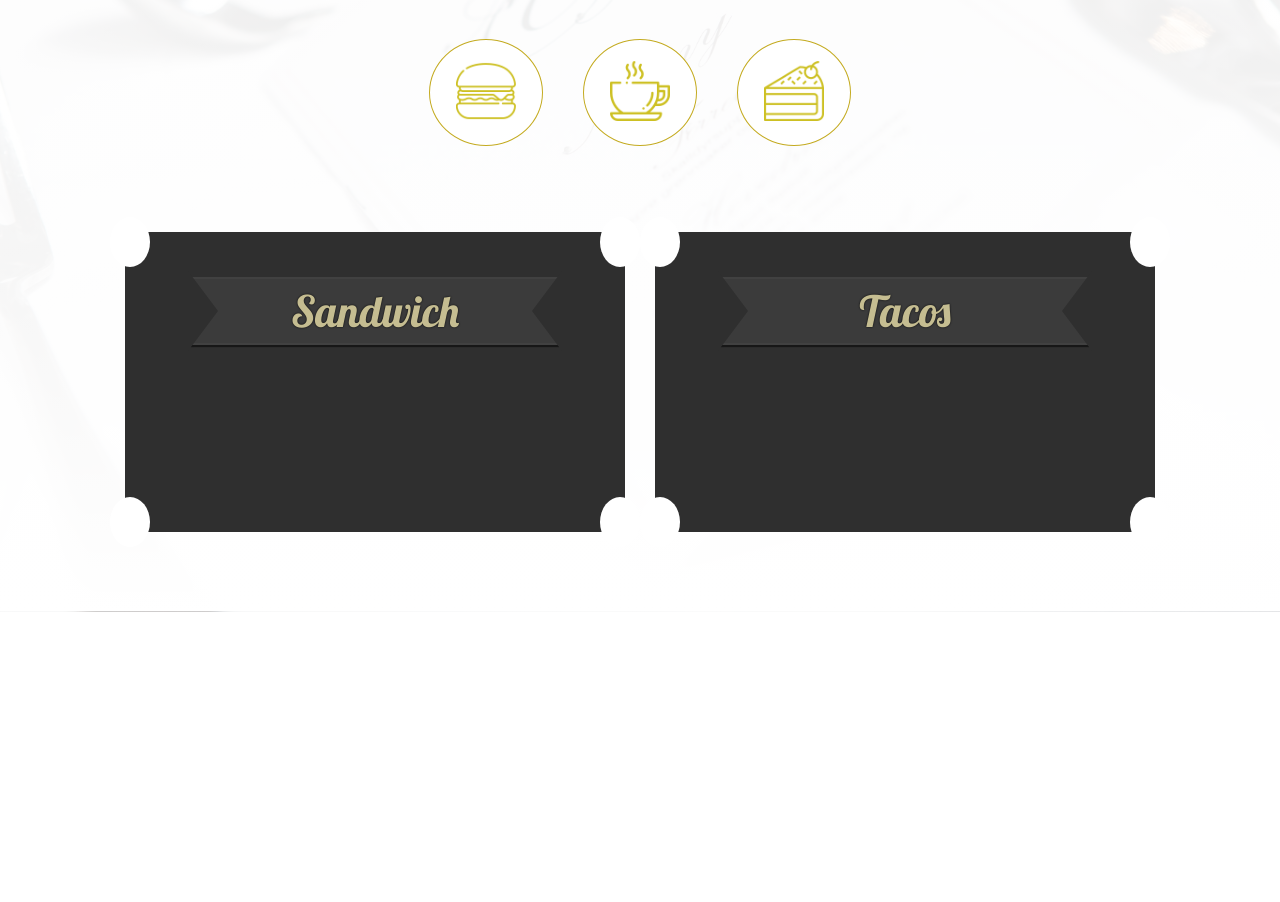
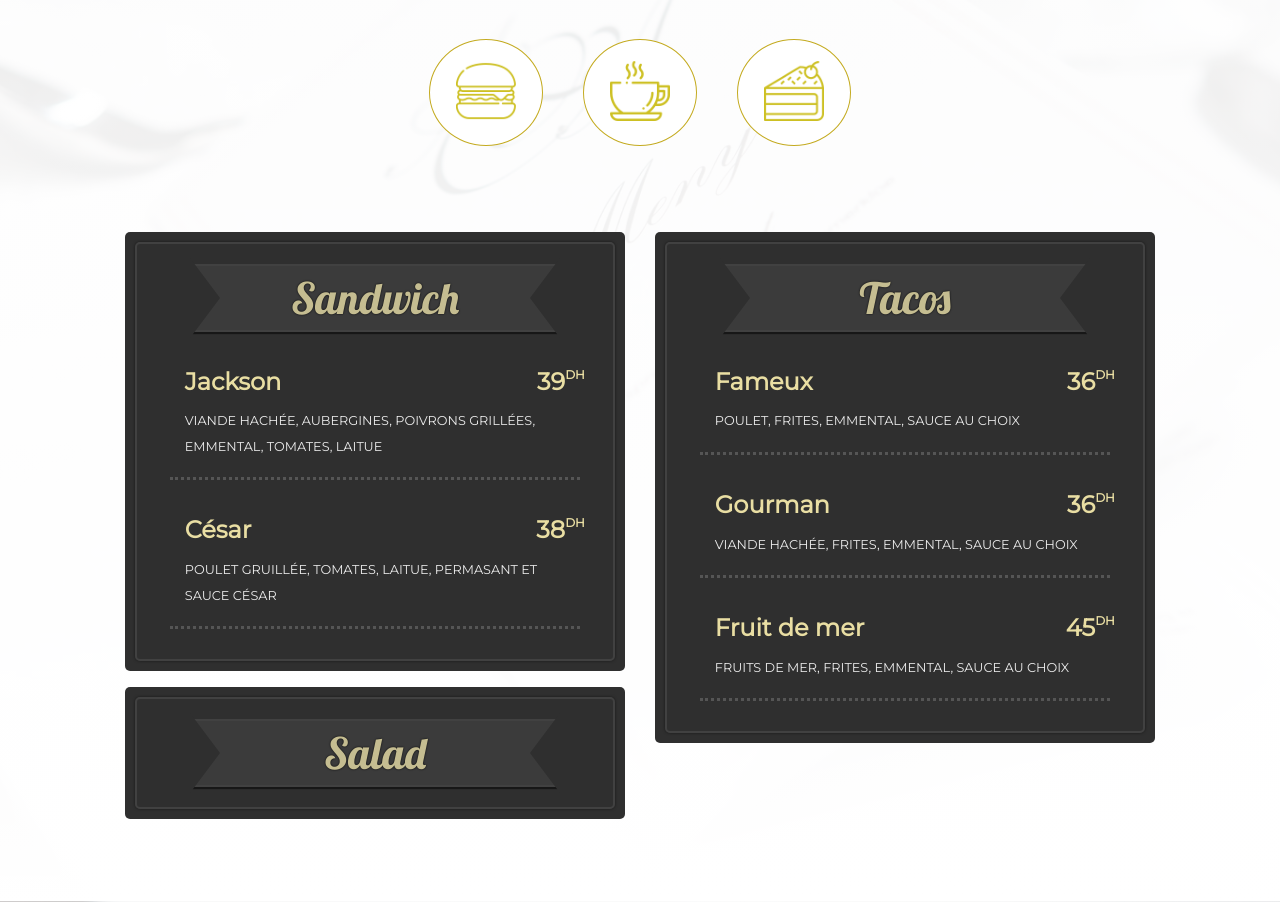
Before and after one commit to Hamza-khabiri/restaurant-redo, a website: page index.html in a window 1280 px wide. Shown: the part 2013-2915 px from the top of the page. Before the commit the page ends 2625 px from the top, so only its background shows below. Drawn offline with nearby package versions, Linux system fonts and the light colour scheme; files whose address does not match are found by name; a web font is replaced by a local one.

Commit message:
added final design to menu content

```diff
--- a/index.html
+++ b/index.html
@@ -161,8 +161,8 @@
     <div id="the-menu" class="the-menu">
         <h2>MENU</h2>
         <div class="menu-decoration"> <img src="assets/fork.png" alt=""></div>
-        <p>From baked goods made daily to sandwiches made by hand to thoughtfully prepared take away meals our goal is simple,
-            satisfying food.
+        <p class="menu-headline">From baked goods made daily to sandwiches made by hand to thoughtfully prepared take away
+            meals our goal is simple, satisfying food.
         </p>
         <div class="menu-icons">
             <ul>
@@ -172,25 +172,61 @@
             </ul>
         </div>
         <div class="menu-list-container">
+            <!--using nested divs is necessary to resize them with JS to create the masonry structure-->
             <div class="menu-list-item">
                 <div class="menu-list-content">
-                    <div class="rup"></div>
-                    <div class="lup"></div>
-                    <div class="rdown"></div>
-                    <div class="ldown"></div>
                     <div class="menu-inner-content">
                         <h2>Sandwich</h2>
+                        <div class="menu-item">
+                            <div class="text">
+                                <p>Jackson</p>
+                                <p>39</p>
+                            </div>
+                            <p class="description">Viande hachée, Aubergines, Poivrons grillées, Emmental, Tomates, Laitue
+                            </p>
+                        </div>
+                        <div class="menu-item">
+                            <div class="text">
+                                <p>César</p>
+                                <p>38</p>
+                            </div>
+                            <p class="description">Poulet gruillée, Tomates, Laitue, Permasant et sauce césar</p>
+                        </div>
                     </div>
                 </div>
             </div>
             <div class="menu-list-item">
                 <div class="menu-list-content">
-                    <div class="rup"></div>
-                    <div class="lup"></div>
-                    <div class="rdown"></div>
-                    <div class="ldown"></div>
                     <div class="menu-inner-content">
                         <h2>Tacos</h2>
+                        <div class="menu-item">
+                            <div class="text">
+                                <p>Fameux</p>
+                                <p>36</p>
+                            </div>
+                            <p class="description">Poulet, Frites, Emmental, Sauce au choix</p>
+                        </div>
+                        <div class="menu-item">
+                            <div class="text">
+                                <p>Gourman</p>
+                                <p>36</p>
+                            </div>
+                            <p class="description">Viande hachée, Frites, Emmental, Sauce au choix</p>
+                        </div>
+                        <div class="menu-item">
+                            <div class="text">
+                                <p>Fruit de mer</p>
+                                <p>45</p>
+                            </div>
+                            <p class="description">Fruits de mer, Frites, Emmental, Sauce au choix</p>
+                        </div>
+                    </div>
+                </div>
+            </div>
+            <div class="menu-list-item">
+                <div class="menu-list-content">
+                    <div class="menu-inner-content">
+                        <h2>Salad</h2>
                     </div>
                 </div>
             </div>
--- a/js/main.js
+++ b/js/main.js
@@ -26,7 +26,8 @@ $('a[href*= "#"]').not('[href="#"]').click(function (event) {
 
 window.onload = () => {
     //masonry in menu items
-    window.addEventListener("resize", resizeAllItems());
+    resizeAllItems();
+    window.onresize = resizeAllItems;
     //prevents carousel bug
     var ech = sessionStorage.setItem('current_active', 'center');
 
@@ -62,12 +63,10 @@ function getResizedItems(item) {
     rowHeight = parseInt(window.getComputedStyle(menuList).getPropertyValue('grid-auto-rows'));
     rowSpan = Math.ceil((item.querySelector(".menu-list-content").getBoundingClientRect().height + gridGap) / (rowHeight + gridGap));
     item.style.gridRowEnd = "span " + rowSpan;
-    console.log(item.style.gridRowEnd);
 }
 function resizeAllItems() {
     var items = document.querySelectorAll(".menu-list-item");
     for (let i = 0; i < items.length; i++) {
         getResizedItems(items[i]);
     }
-
 }
```
Also changed, not shown: dist/css/menu.css.
